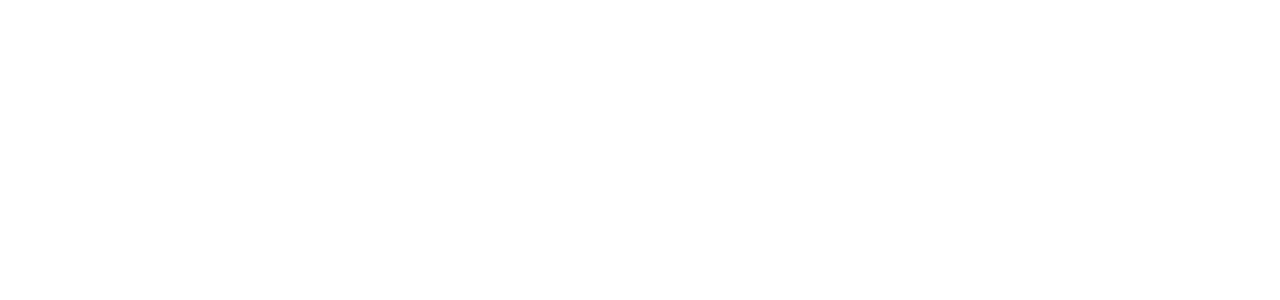
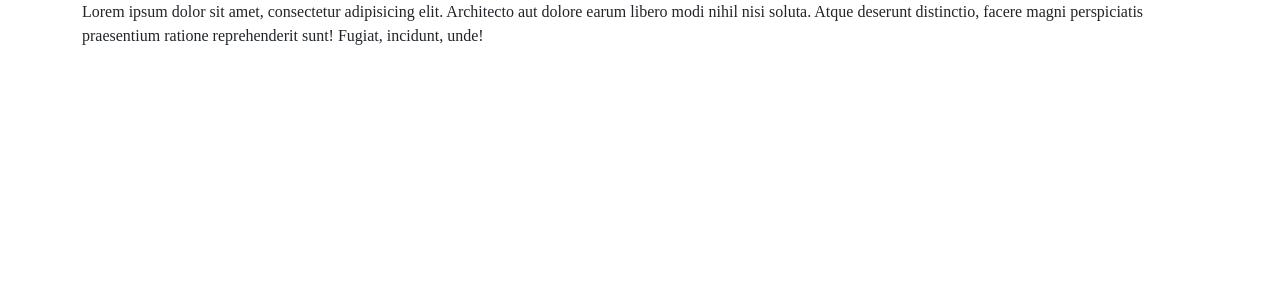
Before and after one commit to Ohdaejin/exam2, a Django app: page /products/ in a window 1280 px wide. Before the commit the part shown is empty. Shown: the top 300 px of the page. Run offline with Django 3.2, Linux system fonts and the light colour scheme; some libraries are stand-ins or nearby versions; some web fonts are replaced.

Commit message:
부트스트랩, 웹폰트 적용

```diff
--- /dev/null
+++ b/base/static/common.css
@@ -0,0 +1,10 @@
+@font-face {
+    font-family: 'GmarketSansMedium';
+    src: url('https://cdn.jsdelivr.net/gh/projectnoonnu/noonfonts_2001@1.1/GmarketSansMedium.woff') format('woff');
+    font-weight: normal;
+    font-style: normal;
+}
+
+html > body {
+    font-family: "GmarketSansMedium";
+}
--- /dev/null
+++ b/base/static/common.js
@@ -0,0 +1 @@
+console.log("common.js 로딩됨")
--- a/base/templates/layout.html
+++ b/base/templates/layout.html
@@ -1,11 +1,18 @@
 <!doctype html>
+{% load static %}
 <html lang="ko">
 <head>
     <meta charset="UTF-8">
     <meta name="viewport"
-          content="width=device-width, user-scalable=no, initial-scale=1.0, maximum-scale=1.0, minimum-scale=1.0">
+          content="width=devic e-width, user-scalable=no, initial-scale=1.0, maximum-scale=1.0, minimum-scale=1.0">
     <meta http-equiv="X-UA-Compatible" content="ie=edge">
     <title>메가쇼핑몰</title>
+
+    <link rel="stylesheet" href="https://cdnjs.cloudflare.com/ajax/libs/bootstrap/5.1.3/css/bootstrap.min.css">
+    <script defer src="https://cdnjs.cloudflare.com/ajax/libs/bootstrap/5.1.3/js/bootstrap.min.js"></script>
+
+    <link rel="stylesheet" href="{% static 'common.css' %}">
+    <script defer src="{% static 'common.js' %}"></script>
 </head>
 <body>
 {%block content%}
--- a/products/templates/products/product_list.html
+++ b/products/templates/products/product_list.html
@@ -1,4 +1,8 @@
 {% extends "layout.html" %}
 
 {%block content %}
+<div class="container">
+    Lorem ipsum dolor sit amet, consectetur adipisicing elit. Architecto aut dolore earum libero modi nihil nisi soluta.
+    Atque deserunt distinctio, facere magni perspiciatis praesentium ratione reprehenderit sunt! Fugiat, incidunt, unde!
+</div>
 {%endblock%}
```
Also changed, not shown: base/static/__init__.py (deleted).
